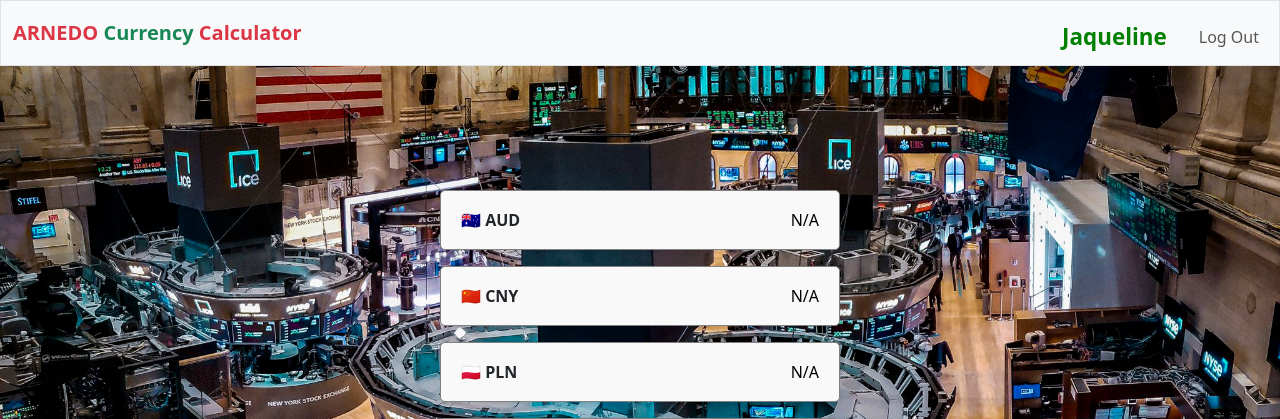
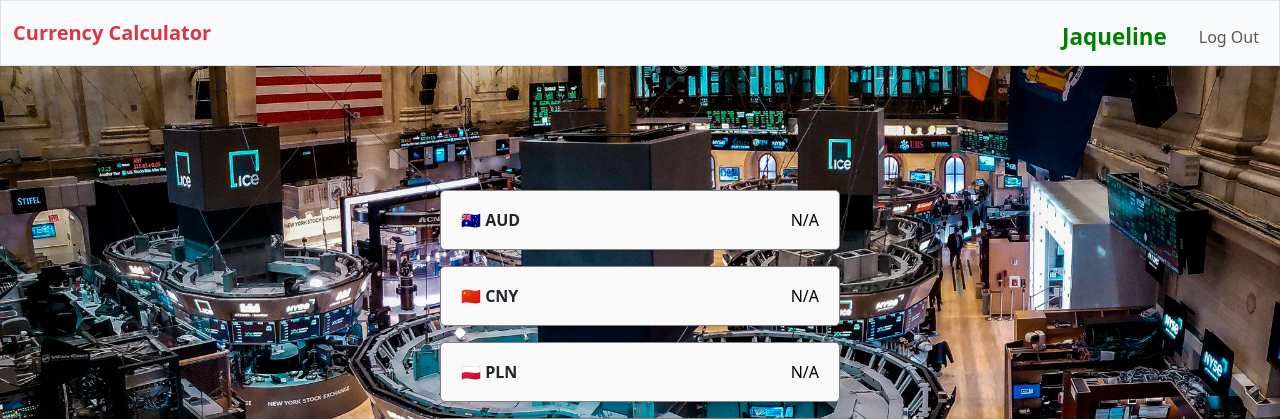
Before and after one commit to Arnedo1/Final-project-cs50x, a Flask app: page /favorites in a window 1280 px wide. Shown: the top 419 px of the page. Run offline with Flask 3, Linux system fonts and the light colour scheme; a user stored in the database is signed in; data comes from the database, SQL or seed files in the repository; data that the repository does not hold is empty; some libraries are stand-ins or nearby versions.

Commit message:
Update favorites.html

```diff
--- a/project1/templates/favorites.html
+++ b/project1/templates/favorites.html
@@ -28,14 +28,14 @@
             margin-bottom: 16px;
         }
     </style>
-    <title>ARNEDO Currency Calculator - Favorites</title>
+    <title>Currency Calculator - Favorites</title>
 </head>
 <body>
     <nav class="navbar navbar-expand-md navbar-light bg-light border">
         <div class="container-fluid">
             <a class="navbar-brand" href="/favorites">
-                <span class="text-danger fw-bold">ARNEDO </span>
-                <span class="text-success fw-bold">Currency</span>
+
+                <span class="text-danger fw-bold">Currency</span>
                 <span class="text-danger fw-bold">Calculator</span>
             </a>
             <button class="navbar-toggler" type="button" data-bs-toggle="collapse" data-bs-target="#navbar" aria-controls="navbar" aria-expanded="false" aria-label="Toggle navigation">
@@ -69,6 +69,7 @@
             </div>
         </div>
         {% endfor %}
+
     </div>
 
     <div class="container-fluid mt-4 mb-4">
```
